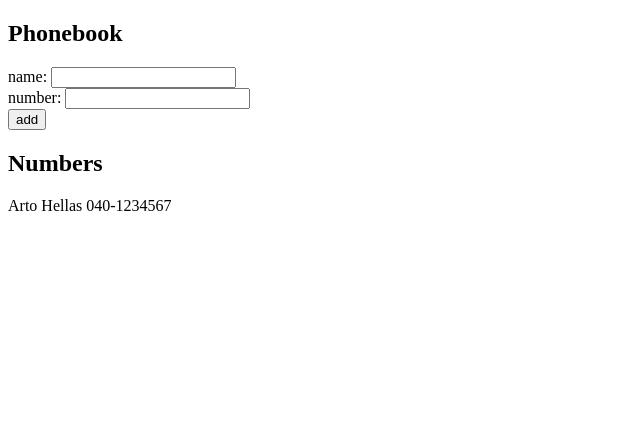
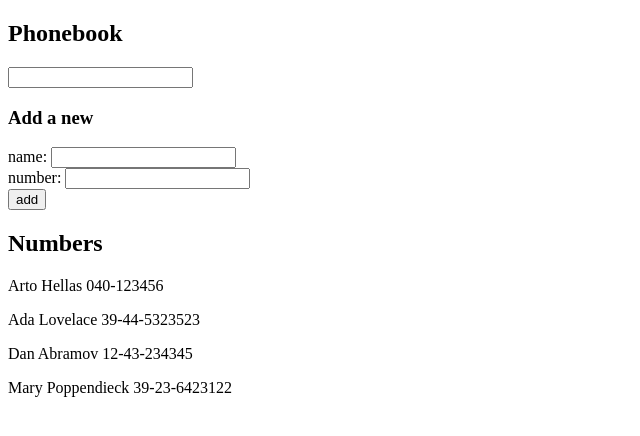
Before and after one commit to davidEsparza7902/fso-solutions, a React (Vite) app in the folder part2/phonebook/: page / in a window 1280 px wide. Shown: the top 436 px of the page, without its empty margins (0-640 px from the left). Built offline with nearby package versions, Linux system fonts and the light colour scheme.

Commit message:
add exercise 2.9

```diff
--- a/part2/phonebook/src/App.jsx
+++ b/part2/phonebook/src/App.jsx
@@ -2,10 +2,17 @@
 
 const App = () => {
   const [persons, setPersons] = useState([
-    { name: 'Arto Hellas', number: '040-1234567' },
+    { name: 'Arto Hellas', number: '040-123456', id: 1 },
+    { name: 'Ada Lovelace', number: '39-44-5323523', id: 2 },
+    { name: 'Dan Abramov', number: '12-43-234345', id: 3 },
+    { name: 'Mary Poppendieck', number: '39-23-6423122', id: 4 },
   ])
   const [newName, setNewName] = useState('')
   const [newNumber, setNewNumber] = useState('')
+  const [filter, setFilter] = useState('')
+  const handleChangeFilter = (e) => {
+    setFilter(e.target.value)
+  }
   const handleChange = (e) => {
     setNewName(e.target.value)
   }
@@ -14,16 +21,27 @@
     const person = { name: newName }
     if (persons.find((p) => p.name === person.name))
       alert(`${person.name} is already registered`)
-    else setPersons(persons.concat({ name: newName }))
+    else {
+      setPersons(persons.concat({ name: newName, number: newNumber }))
+    }
     setNewName('')
+    setNewNumber('')
   }
   const handleChangeNumber = (e) => {
     setNewNumber(e.target.value)
   }
+  const personsToShow = persons.filter((person) => {
+    const f = filter.toUpperCase()
+    return person.name.toUpperCase().startsWith(f)
+  })
   return (
     <div>
       <h2>Phonebook</h2>
       <form>
+        <div>
+          <input value={filter} onChange={handleChangeFilter} />
+        </div>
+        <h3>Add a new</h3>
         <div>
           name: <input onChange={handleChange} value={newName} />
         </div>
@@ -37,7 +55,7 @@
         </div>
       </form>
       <h2>Numbers</h2>
-      {persons.map((person) => (
+      {personsToShow.map((person) => (
         <p key={person.name}>
           {person.name} {person.number}
         </p>
```
